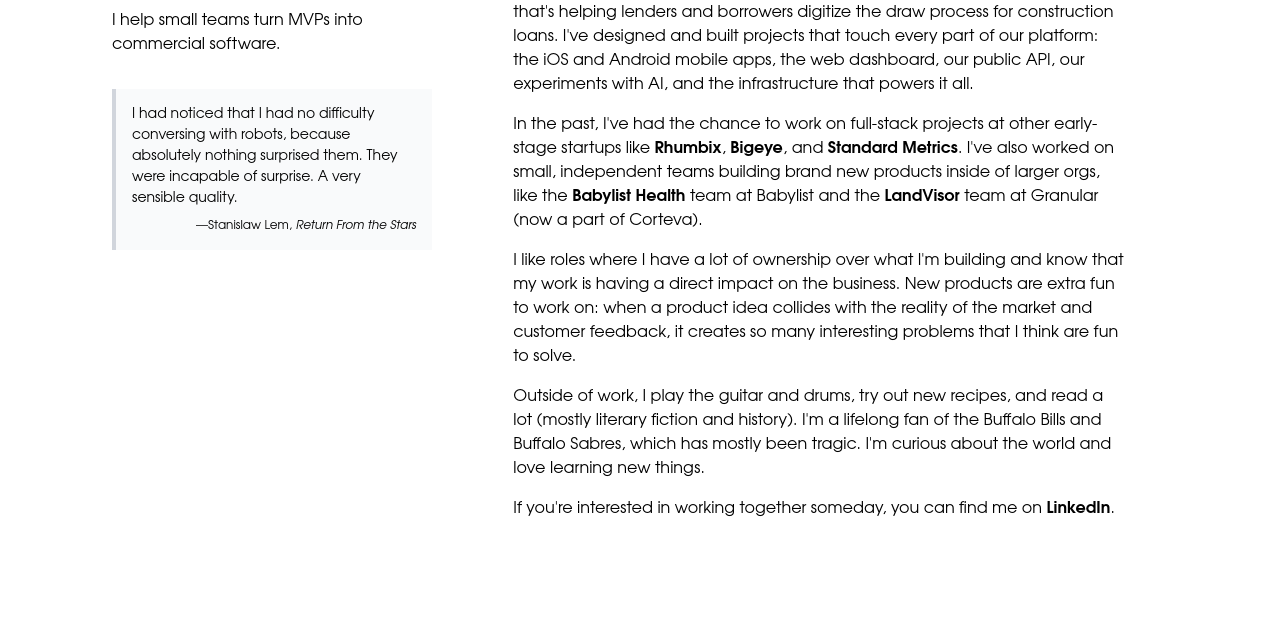
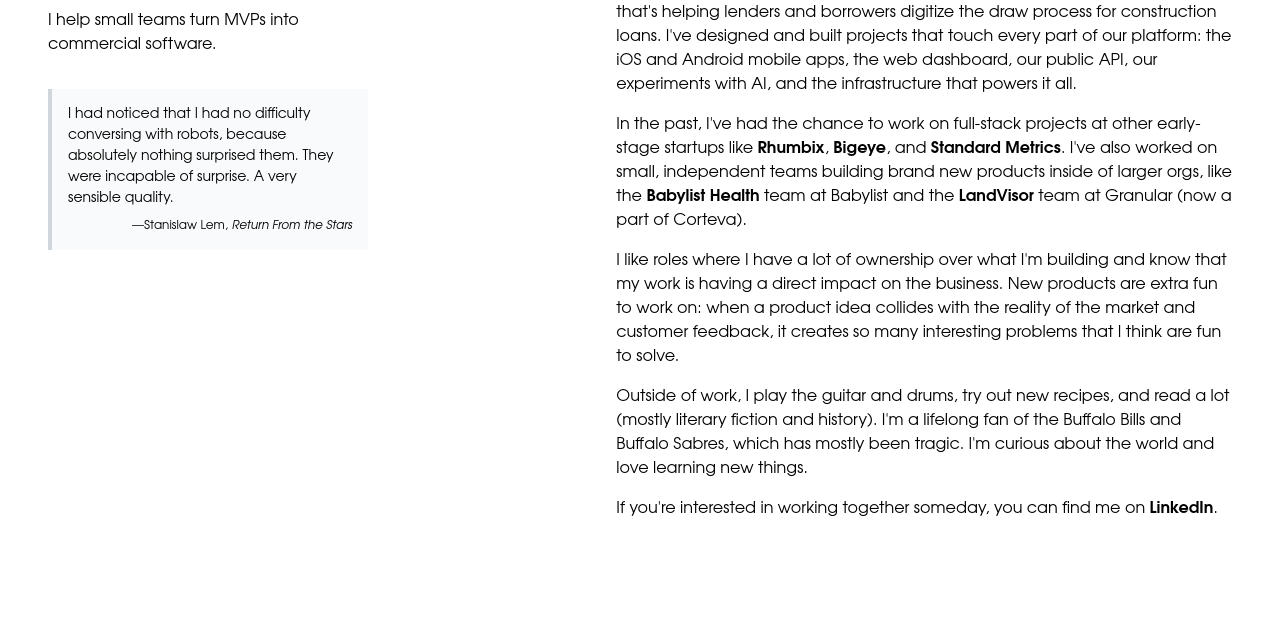
Before and after one commit to livcarman/liv-carman.com, a website built with Vite: page index.html in a window 1280 px wide. Shown: the part 215-840 px from the top of the page. Built offline with nearby package versions, Linux system fonts and the light colour scheme.

Commit message:
Put the old width back

```diff
--- a/index.html
+++ b/index.html
@@ -11,8 +11,8 @@
     <title>Hi, I'm Liv Carman</title>
     <meta name="description" content="The personal website of Liv Carman, a software engineer.">
   </head>
-  <body class="mx-auto min-h-screen max-w-[72rem] px-6 py-12 font-sans md:px-12 md:py-16 lg:py-0 lg:flex">
-    <header class="lg:sticky lg:top-0 lg:flex lg:max-h-screen lg:w-[38%] lg:flex-col lg:py-24">
+  <body class="mx-auto min-h-screen max-w-screen-xl px-6 py-12 font-sans md:px-12 md:py-16 lg:py-0 lg:flex">
+    <header class="lg:sticky lg:top-0 lg:flex lg:max-h-screen lg:w-[48%] lg:flex-col lg:py-24">
       <div>
         <div class="flex items-center">
           <img
@@ -44,7 +44,7 @@
       </div>
     </header>
 
-    <main class="pt-8 lg:w-[58%] lg:py-26">
+    <main class="pt-8 lg:w-[52%] lg:py-26">
       <section id="about">
         <p class="mb-4">
           I'm a full-stack software engineer who's especially interested in helping small teams turn their MVPs
```
